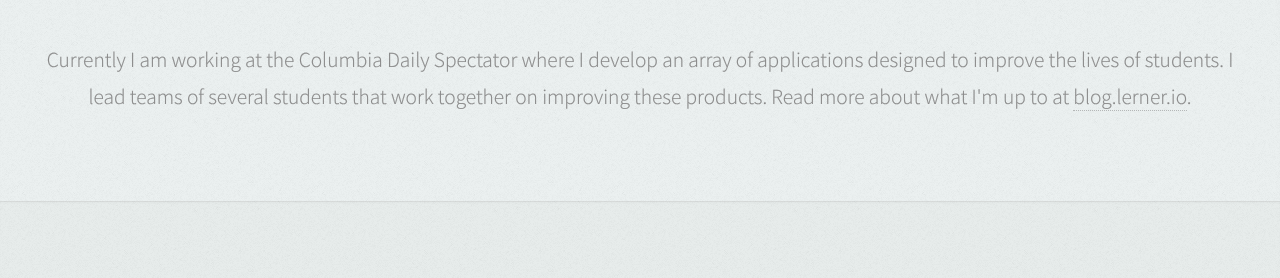
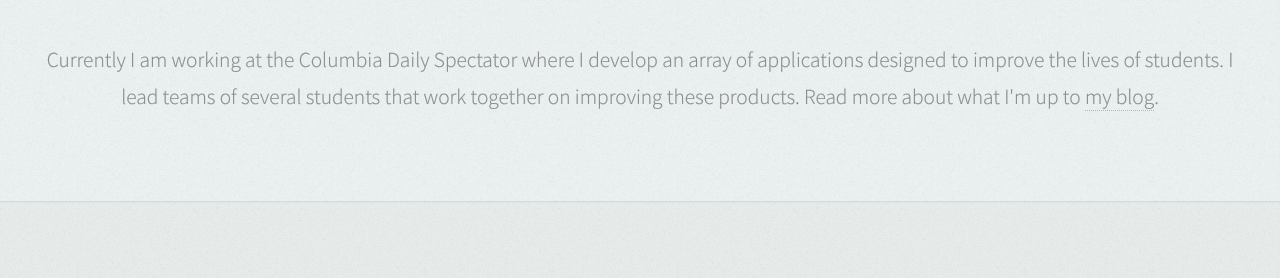
Before and after one commit to bensenberner/bensenberner.github.io, a Jekyll site: the page built from index.html, in a window 1280 px wide and 900 px high, scrolled down 2736 px. Shown: the part 214-492 px from the top of the window. Built offline with Jekyll 4.4.1, drawn with Linux system fonts in a browser that asks for light colours; Markdown is read by kramdown in place of the engine named in the settings.

Commit message:
fixed blog link

```diff
--- a/_includes/main.html
+++ b/_includes/main.html
@@ -47,8 +47,8 @@
       </header>
       <a href="#" class="image featured"><img src="images/computer.jpg" alt="" /></a>
       <p>Currently I am working at the Columbia Daily Spectator where I develop an array of applications designed to improve the lives of students.
-      I lead teams of several students that work together on improving these products. Read more about what I'm up to at
-      <a href="http://blog.lerner.io">blog.lerner.io</a>.</p>
+      I lead teams of several students that work together on improving these products. Read more about what I'm up to
+      <a href="http://lerner.io/blog">my blog</a>.</p>
 
     </div>
   </section>
```
